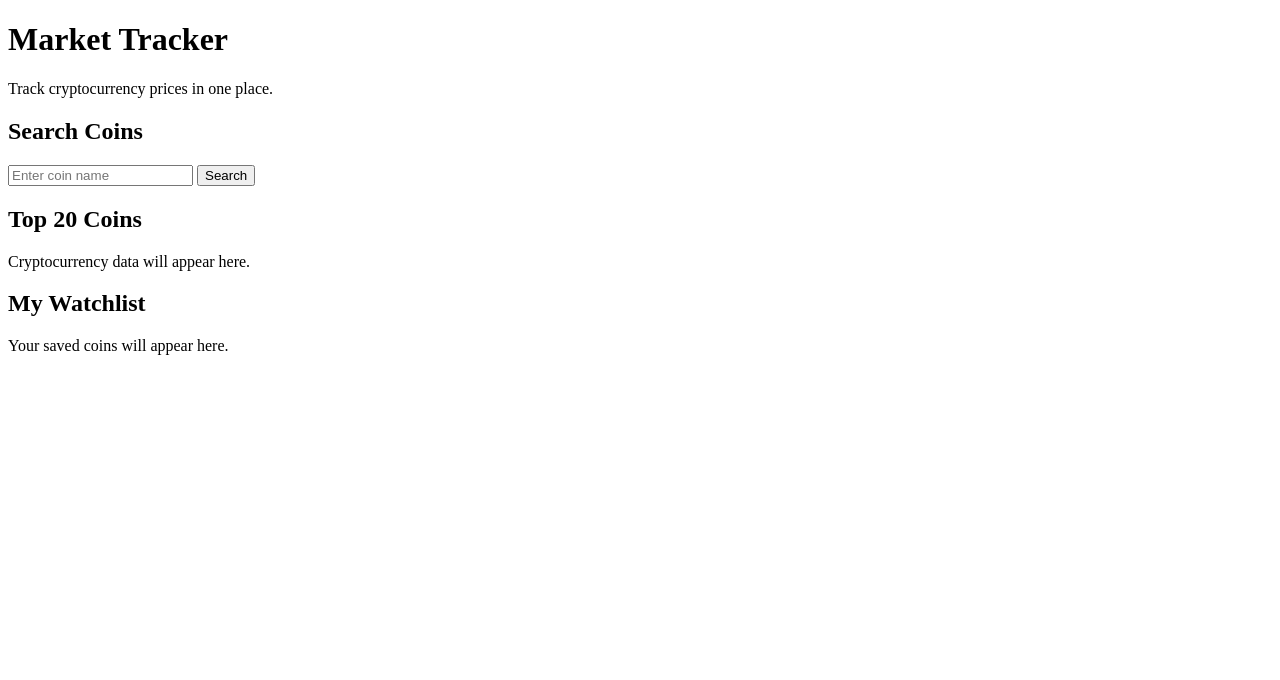
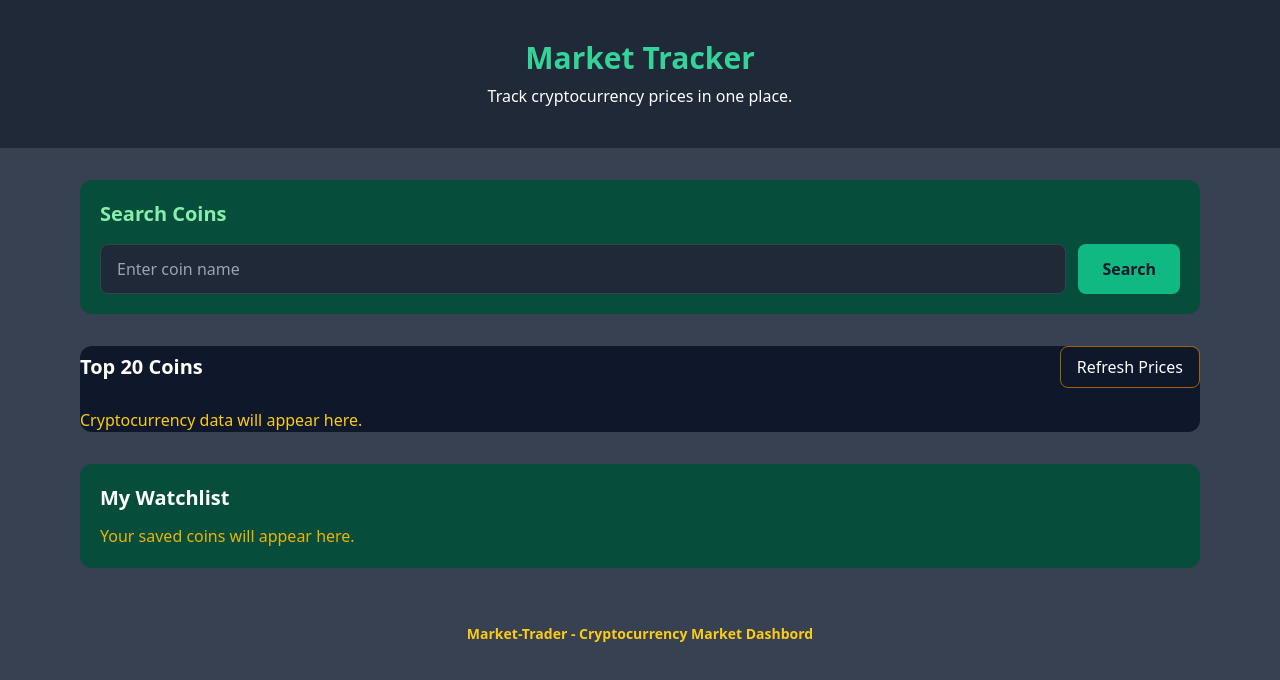
Before and after one commit to chirag22sharma/market-tracker, a plain HTML site: page index.html in a window 1280 px wide. Drawn offline with nearby package versions, Linux system fonts and the light colour scheme.

Commit message:
Style dashboard with Tailwind CSS

```diff
--- a/index.html
+++ b/index.html
@@ -1,30 +1,60 @@
 <!DOCTYPE html>
 <html lang="en">
+
 <head>
     <meta charset="UTF-8">
     <meta name="viewport" content="width=device-width, initial-scale=1.0">
     <title>Market Tracker</title>
+    <script src="https://cdn.tailwindcss.com"></script>
 </head>
-<body>
-    <header>
-        <h1>Market Tracker</h1>
-        <p>Track cryptocurrency prices in one place.</p>
+
+<body class="bg-gray-700 text-white min-h-screen">
+    <header class="bg-gray-800 p-4 text-center">
+        <div class="max-w-6xl mx-auto px-4 py-6">
+            <h1 class="text-3xl font-bold text-emerald-400">
+                Market Tracker
+            </h1>
+            <p class="text-gary-400 mt-2">
+                Track cryptocurrency prices in one place.
+            </p>
+        </div>
     </header>
-    <main>
-        <section>
-            <h2>Search Coins</h2>
-            <input type="text" placeholder="Enter coin name">
-            <button>Search</button>
+
+    <main class="max-w-6xl mx-auto px-4 py-8">
+        <section class="bg-emerald-900 rounded-xl p-5 mb-8">
+            <h2 class="text-xl font-semibold mb-4 text-green-300">
+                Search Coins
+            </h2>
+            <div class="flex flex-col sm:flex-row gap-3">
+                <input type="text" placeholder="Enter coin name"
+                    class="flex-1 bg-gray-800 border border-gray-700 rounded-lg px-4 py-3 ">
+                <button class="bg-emerald-500 hover:bg-gray-700 text-slate-900 font-semibold rounded-lg px-6 py-3">
+                    Search
+                </button>
+            </div>
         </section>
 
-        <section>
-            <h2>Top 20 Coins</h2>
-            <p>Cryptocurrency data will appear here.</p>
+        <section class="bg-slate-900 rounded-xl mb-8">
+            <div class="flex flex-col sm:flex-row sm:items-center sm:justify-between gap-3 mb-5">
+                <h2 class="text-xl  font-semibold">
+                    Top 20 Coins
+                </h2>
+                <button class="border border-yellow-700 hover:bg-emerald-800 rounded-lg px-4 py-2">
+                    Refresh Prices
+                </button>
+            </div>
+            <p class="text-yellow-400">
+                Cryptocurrency data will appear here.
+            </p>
         </section>
-        <section>
-            <h2>My Watchlist</h2>
-            <p>Your saved coins will appear here.</p>
+        <section class="bg-emerald-900 rounded-xl p-5">
+            <h2 class="text-xl font-semibold mb-3">My Watchlist</h2>
+            <p class="text-yellow-500 ">Your saved coins will appear here.</p>
         </section>
     </main>
+    <footer class="text-center text-yellow-400 font-semibold text-sm py-6">
+        Market-Trader - Cryptocurrency Market Dashbord
+    </footer>
 </body>
+
 </html>
```
